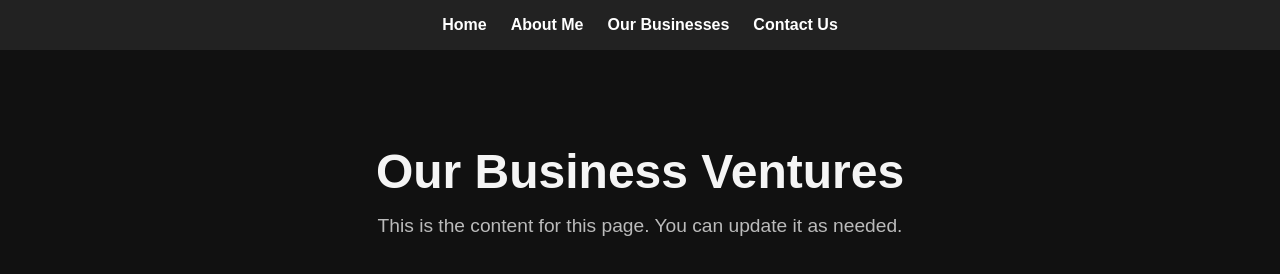
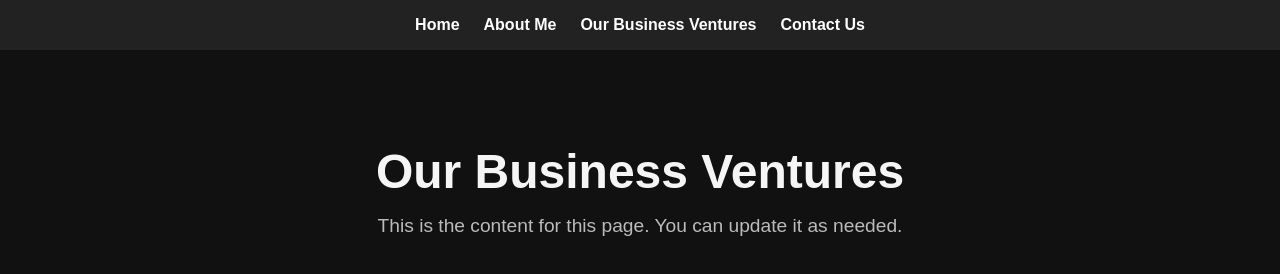
Before and after one commit to kbtrack94/TheBlandCollective, a plain HTML site: page businesses.html in a window 1280 px wide. Drawn offline with Linux system fonts and the light colour scheme.

Commit message:
Update businesses.html

```diff
--- a/businesses.html
+++ b/businesses.html
@@ -73,7 +73,7 @@
   <nav class="nav">
     <a href="index.html">Home</a>
     <a href="about.html">About Me</a>
-    <a href="businesses.html">Our Businesses</a>
+    <a href="businesses.html">Our Business Ventures</a>
     <a href="contact.html">Contact Us</a>
   </nav>
 
```
